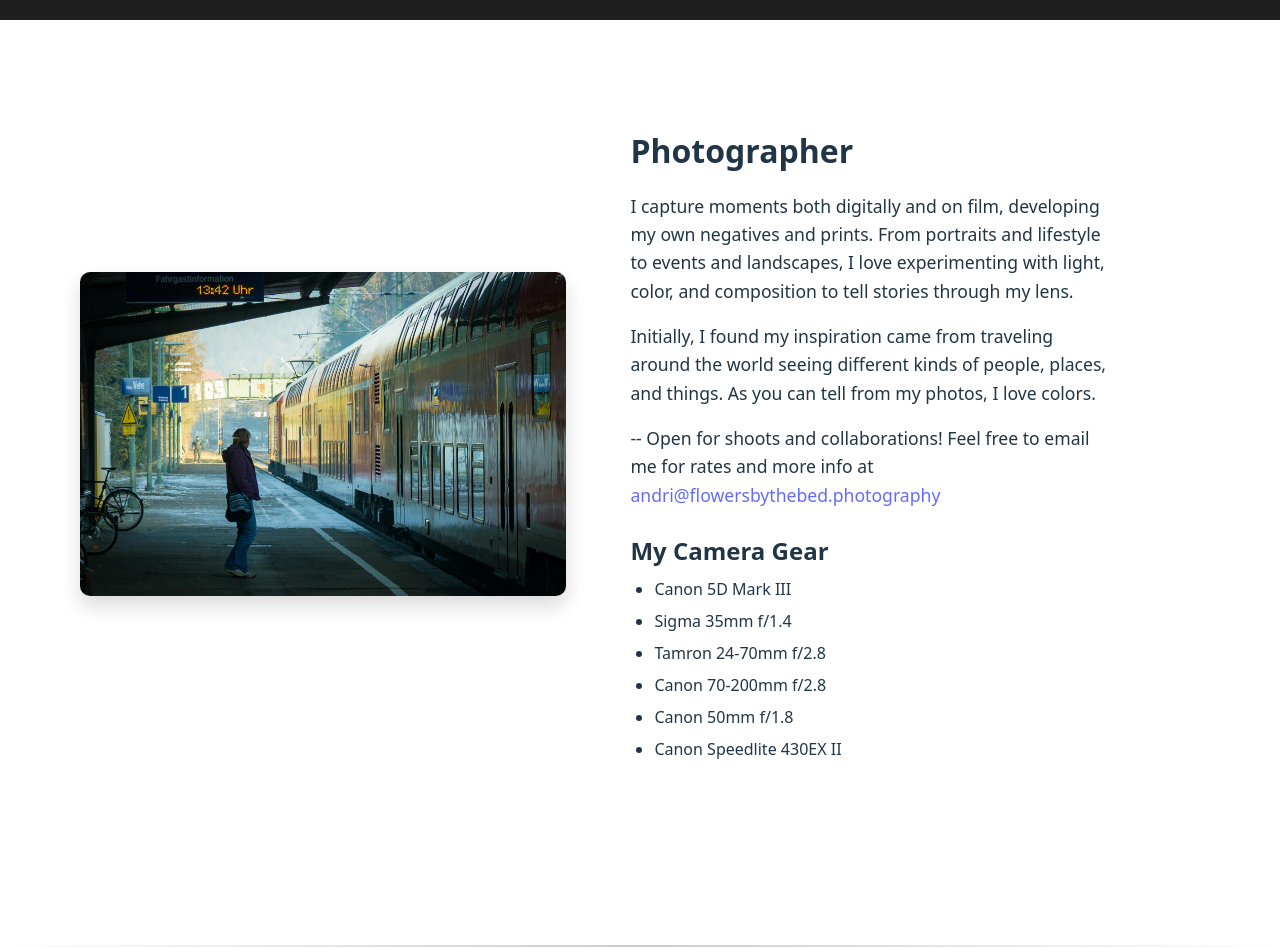
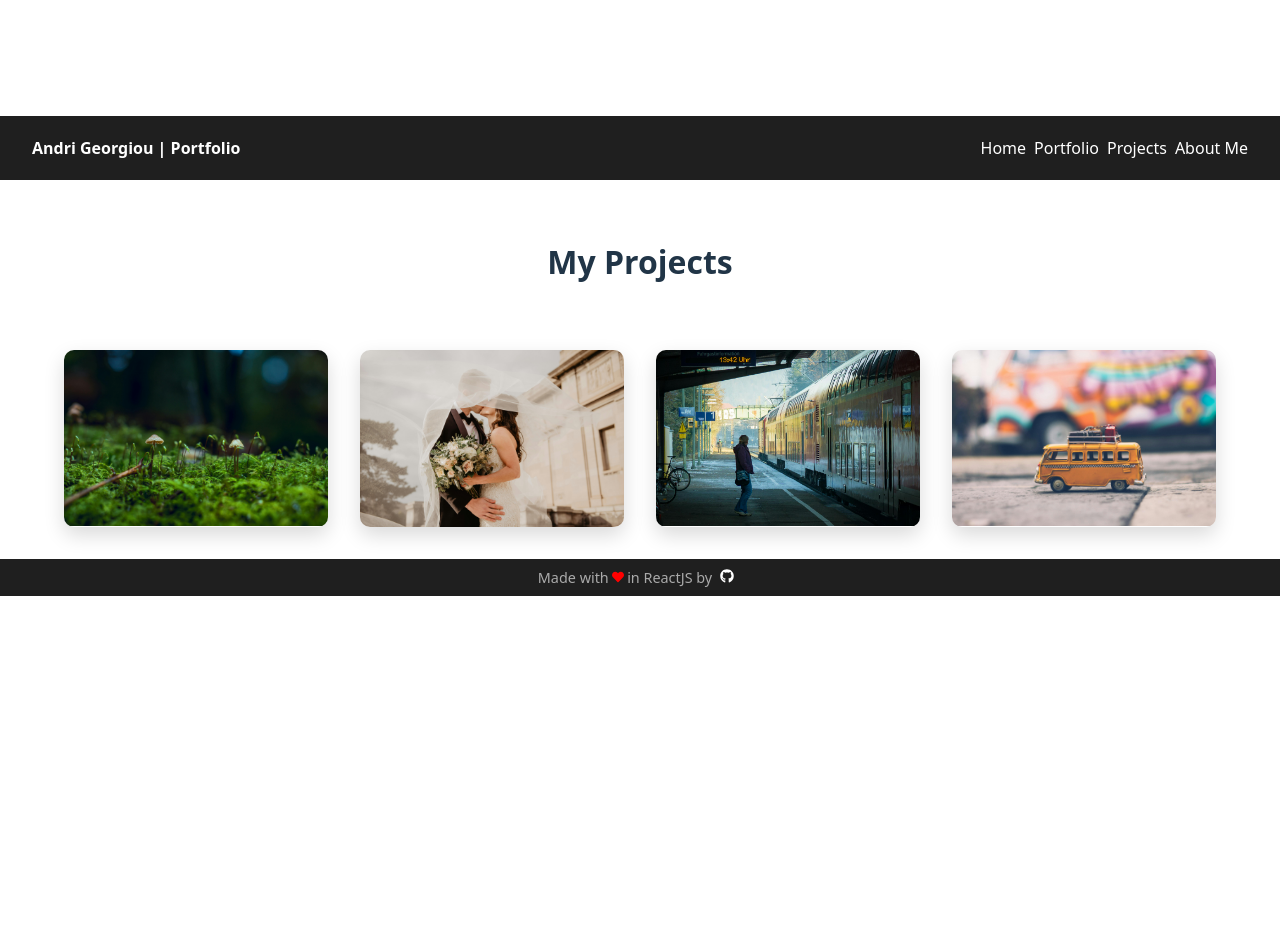
Before and after one commit to VictorySpecificationII/flowersbythebed-photography, a React (Vite) app: page /projects in a window 1280 px wide. Shown: the part 44-992 px from the top of the page. After the commit the page ends 800 px from the top, so only its background shows below. Built offline with nearby package versions, Linux system fonts and the light colour scheme.

Commit message:
made a start on the projects page

```diff
--- a/src/modules/Projects.jsx
+++ b/src/modules/Projects.jsx
@@ -1,66 +1,22 @@
-import "./submodules/AboutMe/AboutMe.css";
-import photographerImg from "../images/Home/Home3.jpeg";
-import creatorImg from "../images/Home/Home.jpeg";
-import artistImg from "../images/Home/Home2.jpeg";
+import "./submodules/Projects/Projects.css";
+import project1 from "../images/Home/Home.jpeg";
+import project2 from "../images/Home/Home2.jpeg";
+import project3 from "../images/Home/Home3.jpeg";
+import project4 from "../images/Home/Home4.jpeg";
 
-export default function AboutMe() {
+export default function Projects() {
+  const projects = [project1, project2, project3, project4];
+
   return (
-    <div className="aboutme-container">
-
-      {/* Photographer Section */}
-      <section className="aboutme-section">
-        <div className="aboutme-image">
-          <img src={photographerImg} alt="Photographer" />
-        </div>
-        <div className="aboutme-text">
-          <h2>Photographer</h2>
-          <p>
-		I capture moments both digitally and on film, developing my own negatives and prints. From portraits and lifestyle to events and landscapes, I love experimenting with light, color, and composition to tell stories through my lens.
-          </p>
-          <p>
-            Initially, I found my inspiration came from traveling around the world seeing different kinds of people, places, and things. As you can tell from my photos, I love colors.
-          </p>
-          <p>
-            -- Open for shoots and collaborations! Feel free to email me for rates and more info at <a href="mailto:andri@flowersbythebed.photography">andri@flowersbythebed.photography</a>
-          </p>
-          <h3>My Camera Gear</h3>
-          <ul>
-            <li>Canon 5D Mark III</li>
-            <li>Sigma 35mm f/1.4</li>
-            <li>Tamron 24-70mm f/2.8</li>
-            <li>Canon 70-200mm f/2.8</li>
-            <li>Canon 50mm f/1.8</li>
-            <li>Canon Speedlite 430EX II</li>
-          </ul>
-        </div>
-      </section>
-
-      <hr className="aboutme-separator" />
-
-      {/* Make Section */}
-      <section className="aboutme-section reverse">
-        <div className="aboutme-image">
-          <img src={creatorImg} alt="Creator" />
-        </div>
-        <div className="aboutme-text">
-          <h2>Maker</h2>
-          <p>I create handmade knitwear, blending traditional techniques with modern designs. Every piece I craft is a labor of love, meant to be both beautiful and functional.</p>
-        </div>
-      </section>
-
-      <hr className="aboutme-separator" />
-
-      {/* Artist Section */}
-      <section className="aboutme-section">
-        <div className="aboutme-image">
-          <img src={artistImg} alt="Artist" />
-        </div>
-        <div className="aboutme-text">
-          <h2>Artist</h2>
-          <p>I explore both analog and digital art forms, including cyanotype printing — a photographic process producing striking blue-toned images. My work captures light, texture, and mood, merging experimentation with craft.</p>
-        </div>
-      </section>
-
+    <div className="projects-container">
+      <h2 className="projects-title">My Projects</h2>
+      <div className="projects-grid">
+        {projects.map((img, idx) => (
+          <div key={idx} className="project-card">
+            <img src={img} alt={`Project ${idx + 1}`} />
+          </div>
+        ))}
+      </div>
     </div>
   );
 }
--- a/src/modules/submodules/Projects/Projects.css
+++ b/src/modules/submodules/Projects/Projects.css
@@ -1,106 +1,53 @@
-/* Container for all sections */
-.aboutme-container {
-  width: 100%;
-  display: flex;
-  flex-direction: column;
-  gap: 5rem;
-  padding: 2rem 0;
-  box-sizing: border-box;
-  overflow-x: hidden; /* prevent horizontal scroll */
-}
-
-/* Each section: flex layout, full width */
-.aboutme-section {
-  display: flex;
-  align-items: center;
-  justify-content: flex-start; /* prevents image/text from spreading too far */
-  gap: 2rem; /* distance between image and text */
-  flex-wrap: nowrap; /* no wrapping on desktop */
+.projects-container {
   width: 100%;
   padding: 2rem 5%;
   box-sizing: border-box;
+  overflow-x: hidden; /* prevent horizontal scroll */
+  display: flex;
+  flex-direction: column;
+  gap: 3rem;
 }
 
-.aboutme-section.reverse {
-  flex-direction: row-reverse; /* alternate layout */
+.projects-title {
+  font-size: 2rem;
+  text-align: center;
+  margin-bottom: 1rem;
 }
 
-/* Image column */
-.aboutme-image {
-  flex: 0 0 45%; /* slightly less than half width to reduce gap */
-  display: flex;
-  justify-content: center;
-  padding: 1rem;
+/* Responsive grid */
+.projects-grid {
+  display: grid;
+  grid-template-columns: repeat(auto-fit, minmax(250px, 1fr));
+  gap: 2rem; /* space between grid items */
 }
 
-.aboutme-image img {
-  width: 100%;
-  max-width: 500px;
-  height: auto;
+/* Each project card */
+.project-card {
   border-radius: 10px;
-  object-fit: cover;
-  box-shadow: 0 10px 20px rgba(0, 0, 0, 0.15); /* subtle shadow */
+  overflow: hidden;
+  box-shadow: 0 8px 20px rgba(0,0,0,0.15);
   transition: transform 0.3s ease, box-shadow 0.3s ease;
 }
 
-/* Text column */
-.aboutme-text {
-  flex: 0 0 45%;
-  padding: 1rem;
+.project-card img {
+  width: 100%;
+  height: auto;
+  display: block;
+  object-fit: cover;
 }
 
-/* Typography */
-.aboutme-text h2 {
-  font-size: 2rem;
-  margin-bottom: 1rem;
+/* Hover effect for cards */
+.project-card:hover {
+  transform: translateY(-5px);
+  box-shadow: 0 12px 25px rgba(0,0,0,0.2);
 }
 
-.aboutme-text h3 {
-  font-size: 1.5rem;
-  margin-top: 1.5rem;
-  margin-bottom: 0.5rem;
-}
-
-.aboutme-text p {
-  font-size: 1.1rem;
-  line-height: 1.6;
-  margin-bottom: 1rem;
-}
-
-.aboutme-text ul {
-  margin: 0;
-  padding-left: 1.5rem;
-  list-style-type: disc;
-}
-
-.aboutme-text ul li {
-  margin-bottom: 0.5rem;
-}
-
-/* Section separators */
-.aboutme-separator {
-  border: none;
-  height: 2px;
-  background: linear-gradient(to right, transparent, #ccc, transparent);
-  margin: 3rem 0;
-}
-
-/* Responsive: stack sections vertically on small screens */
+/* Mobile adjustments */
 @media (max-width: 768px) {
-  .aboutme-section {
-    flex-direction: column !important;
-    text-align: center;
-    gap: 2rem;
-    padding: 2rem;
+  .projects-container {
+    padding: 2rem 2rem;
   }
-
-  .aboutme-image,
-  .aboutme-text {
-    flex: 1 1 100%;
-    max-width: 100%;
-  }
-
-  .aboutme-image img {
-    max-width: 100%;
+  .projects-grid {
+    gap: 1.5rem;
   }
 }
```
